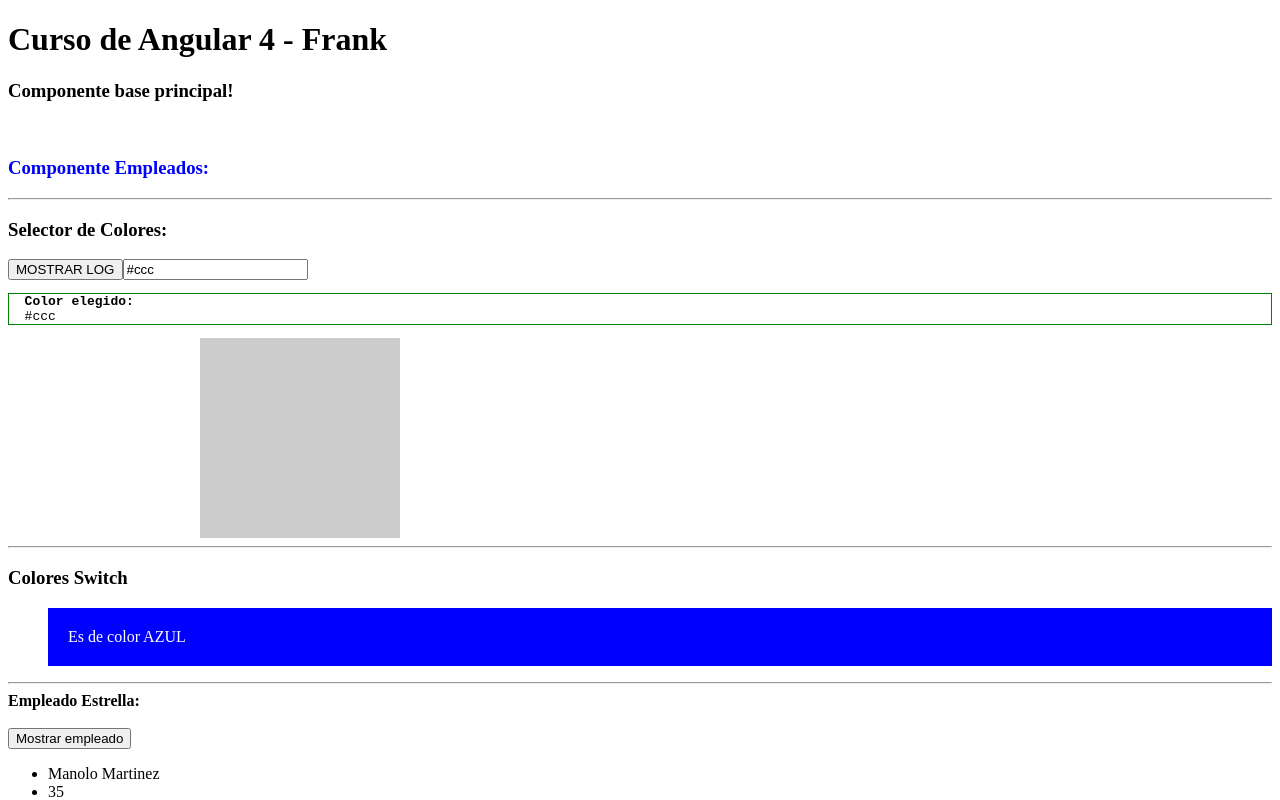
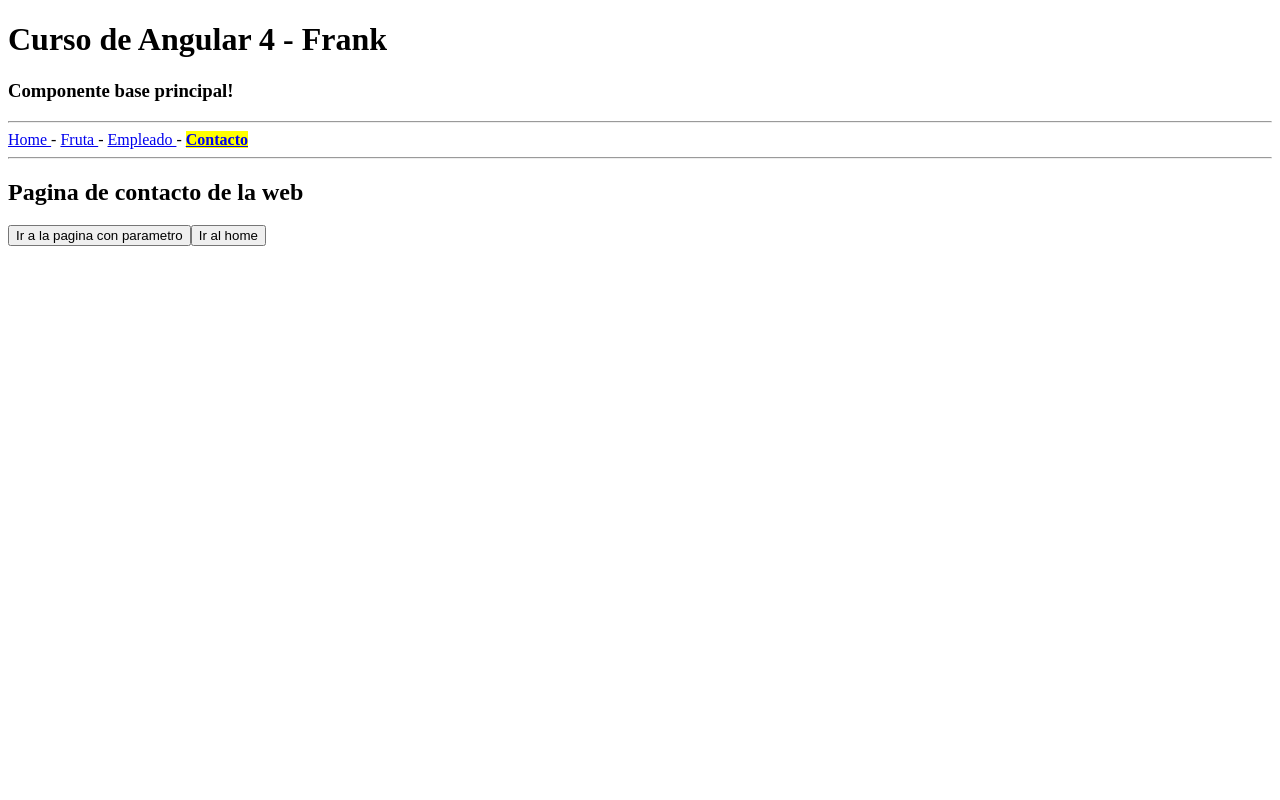
Before and after one commit to fcosmeo/curso-angular4, an Angular app: page /contacto in a window 1280 px wide. Shown: the top 800 px of the page. Built offline with nearby package versions, Linux system fonts and the light colour scheme.

Commit message:
Clase 35, Crear y Utilizar un Servicio

```diff
--- a/src/app/app.component.html
+++ b/src/app/app.component.html
@@ -2,7 +2,25 @@
 <h3>
   {{title}}!
 </h3>
-
-<br/>
+<hr/>
+<nav>
+  <a [routerLink]="['/pagina-principal']" [routerLinkActive]="['activado']">
+    Home
+  </a>
+  -
+  <a [routerLink]="['/fruta']" [routerLinkActive]="['activado']">
+    Fruta
+  </a>
+  -
+  <a [routerLink]="['/empleado']" [routerLinkActive]="['activado']">
+    Empleado
+  </a>
+  -
+  <a [routerLink]="['/contacto']" [routerLinkActive]="['activado']">
+    Contacto
+  </a>
+</nav>
+<hr/>
 <!--<fruta></fruta>-->
-<empleado-tag></empleado-tag>
+<!--<empleado-tag></empleado-tag>-->
+<router-outlet></router-outlet>
--- /dev/null
+++ b/src/app/app.routing.ts
@@ -0,0 +1,22 @@
+import { ModuleWithProviders } from "@angular/core";
+import { Routes,RouterModule } from "@angular/router";
+
+//Importar componentes
+import { EmpleadoComponent } from "./empleado/empleado.component";
+import { FrutaComponent } from "./fruta/fruta.component";
+import { HomeComponent } from "./home/home.component";
+import { ContactoComponent } from "./contacto/contacto.component";
+
+const appRoutes: Routes = [
+  {path: '', component: HomeComponent},
+  {path: 'empleado', component: EmpleadoComponent},
+  {path: 'fruta', component: FrutaComponent},
+  {path: 'pagina-principal', component: HomeComponent},
+  {path: 'contacto', component: ContactoComponent},
+  {path: 'contacto/:page', component: ContactoComponent},
+  {path: '**', component: HomeComponent}
+]
+
+export const appRoutingProviders: any[] = [];
+
+export const routing: ModuleWithProviders = RouterModule.forRoot(appRoutes);
--- /dev/null
+++ b/src/app/contacto/contacto.component.html
@@ -0,0 +1,9 @@
+<h2>{{titulo}}</h2>
+<div *ngIf="parametro">
+Parametro de la url: {{parametro}}
+</div>
+
+<div *ngIf="!parametro">
+  <button (click)="redirigir()">Ir a la pagina con parametro</button>
+  <button (click)="redirigirDos()">Ir al home</button>
+</div>
--- /dev/null
+++ b/src/app/contacto/contacto.component.ts
@@ -0,0 +1,31 @@
+import { Component } from "@angular/core";
+import { Router, ActivatedRoute, Params} from "@angular/router";
+
+@Component({
+  selector: 'contacto',
+  templateUrl: './contacto.component.html'
+})
+
+export class ContactoComponent {
+  public titulo = "Pagina de contacto de la web";
+  public parametro;
+
+  constructor(
+    private _route: ActivatedRoute,
+    private _router: Router
+  ){}
+
+  ngOnInit() {
+    this._route.params.forEach( (params: Params) => {
+      this.parametro = params['page'];
+    });
+  }
+
+  redirigir() {
+    this._router.navigate(['/contacto','victorroblesweb.es']);
+  }
+
+  redirigirDos() {
+    this._router.navigate(['/pagina-principal']);
+  }
+}
--- a/src/app/empleado/empleado.component.html
+++ b/src/app/empleado/empleado.component.html
@@ -8,7 +8,10 @@
 <input type="text" [(ngModel)]="color_seleccionado"/>
 <pre
   [style.border]="color_seleccionado == 'red' ? '5px solid black' : '1px solid green'"
-  [class.fondoAzul]="color_seleccionado == 'blue'"
+  [ngClass]="{
+    fondoAzul: color_seleccionado == 'blue',
+    fondoVerde: color_seleccionado == 'green'
+  }"
 >
   <strong>Color elegido:</strong>
   {{color_seleccionado}}
--- /dev/null
+++ b/src/app/home/home.component.html
@@ -0,0 +1 @@
+<h2>{{titulo}}</h2>
--- /dev/null
+++ b/src/app/home/home.component.ts
@@ -0,0 +1,20 @@
+import { Component } from "@angular/core";
+import { RopaService } from "../services/ropa.service";
+
+@Component({
+  selector: 'home',
+  templateUrl: './home.component.html',
+  providers: [RopaService]
+})
+
+export class HomeComponent {
+  public titulo = "Pagina principal";
+
+  constructor(
+    private _ropaService: RopaService
+  ) {}
+
+  ngOnInit() {
+    console.log(this._ropaService.prueba('Camiseta Nike'));
+  }
+}
--- /dev/null
+++ b/src/app/services/ropa.service.ts
@@ -0,0 +1,11 @@
+import { Injectable } from "@angular/core";
+
+@Injectable()
+
+export class RopaService {
+  public nombre_prenda = 'Pantalones vaqueros';
+
+  prueba(nombre_prenda) {
+    return nombre_prenda;
+  }
+}
--- a/src/assets/styles.css
+++ b/src/assets/styles.css
@@ -1,3 +1,13 @@
 .fondoAzul{
   background-color: lightblue !important;
 }
+.fondoVerde{
+  background-color: lightgreen !important;
+}
+.letraGrande{
+  font-size: 40px;
+}
+.activado{
+  font-weight: bold;
+  background: yellow;
+}
```
Also changed, not shown: src/app/app.module.ts (+12 -3 lines).
